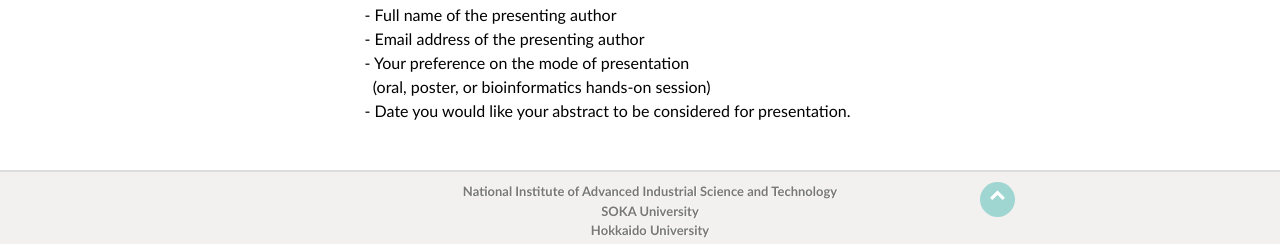
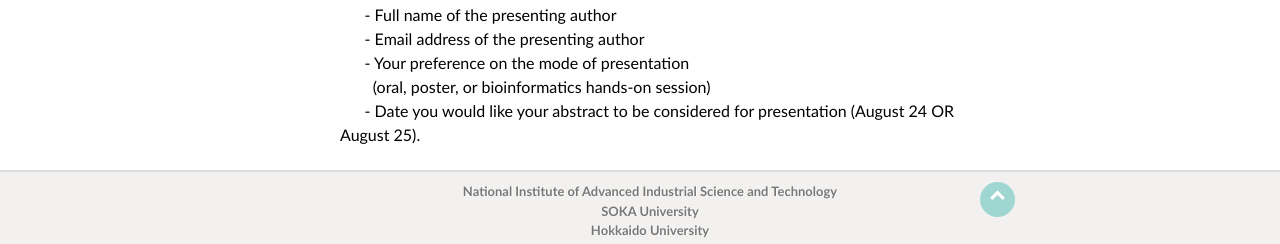
Before and after one commit to yamazakiM/test_warren2016, a Jekyll site: the page built from registration/submit.html, in a window 1280 px wide and 1239 px high. Shown: the part 992-1236 px from the top of the window. Built offline with Jekyll 4.4.1, drawn with Linux system fonts in a browser that asks for light colours; nearby versions of some CDN libraries; library files that are not in the unit come from our copies.

Commit message:
Update submit.html

```diff
--- a/registration/submit.html
+++ b/registration/submit.html
@@ -52,7 +52,7 @@ layout: default
     &nbsp; &nbsp; &nbsp; - Email address of the presenting author<br>
     &nbsp; &nbsp; &nbsp; - Your preference on the mode of presentation<br>
     &nbsp; &nbsp; &nbsp; &nbsp; (oral, poster, or bioinformatics hands-on session)<br>
-    &nbsp; &nbsp; &nbsp; - Date you would like your abstract to be considered for presentation.
+    &nbsp; &nbsp; &nbsp; - Date you would like your abstract to be considered for presentation (August 24 OR August 25).
 
   </li>
 </ul>
```
